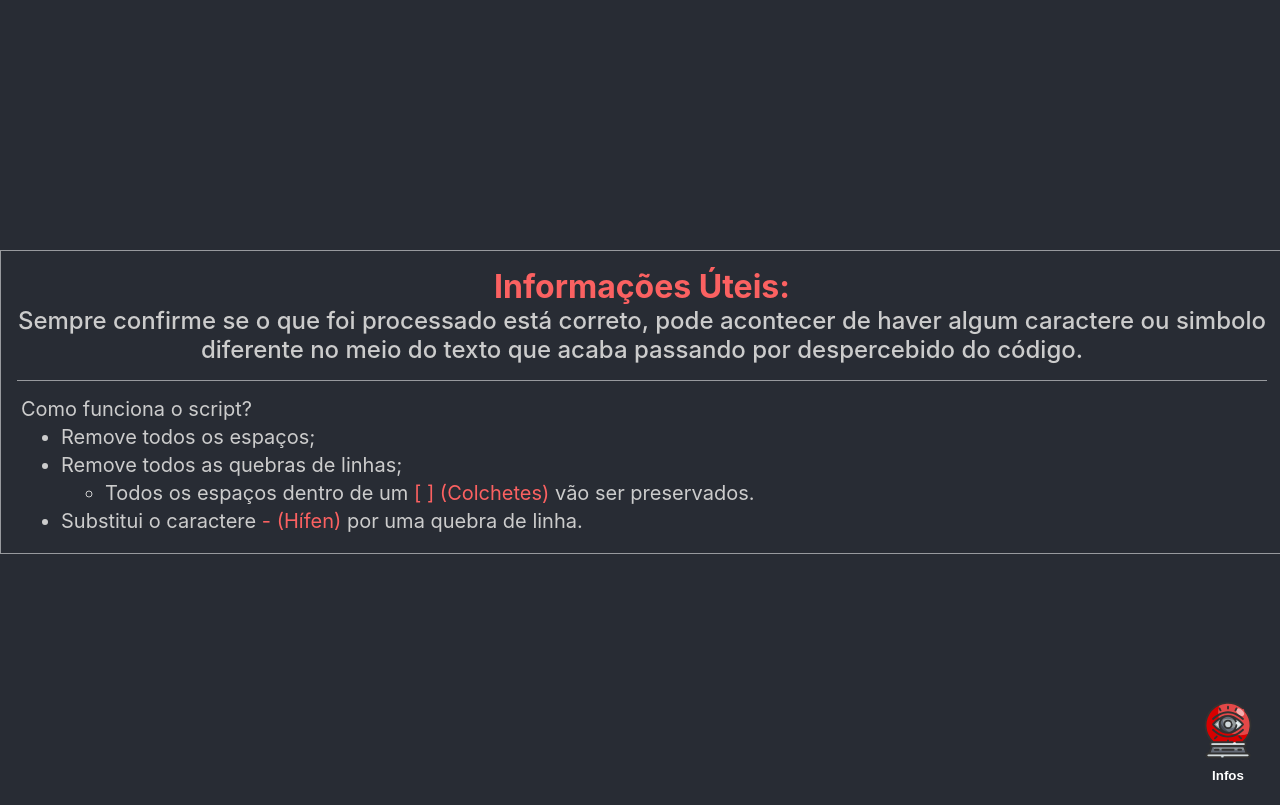
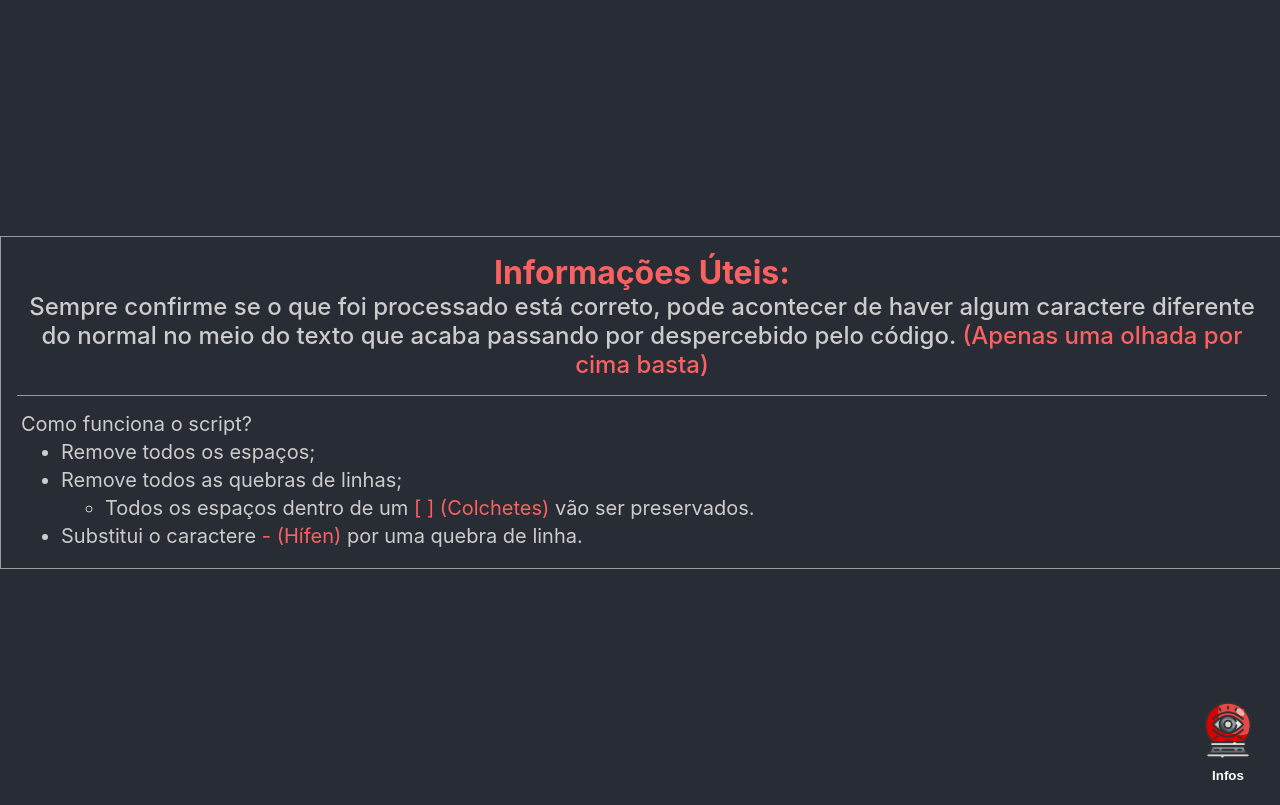
Before and after one commit to murilodpl/gordog-script, a React (Vite) app: page / in a window 1280 px wide. Both pictures are taken after a click on the button "Infos". Built offline with nearby package versions, Linux system fonts and the light colour scheme.

Commit message:
update info component text

```diff
--- a/src/components/Info.tsx
+++ b/src/components/Info.tsx
@@ -4,7 +4,7 @@ export default function Info() {
     return (
         <div className="container info">
             <h1>Informações Úteis:</h1>
-            <h2>Sempre confirme se o que foi processado está correto, pode acontecer de haver algum caractere ou simbolo diferente no meio do texto que acaba passando por despercebido do código. </h2>
+            <h2>Sempre confirme se o que foi processado está correto, pode acontecer de haver algum caractere diferente do normal no meio do texto que acaba passando por despercebido pelo código. <span>(Apenas uma olhada por cima basta)</span></h2>
 
             <div className='lista'>
                 <p>Como funciona o script?</p>
```
